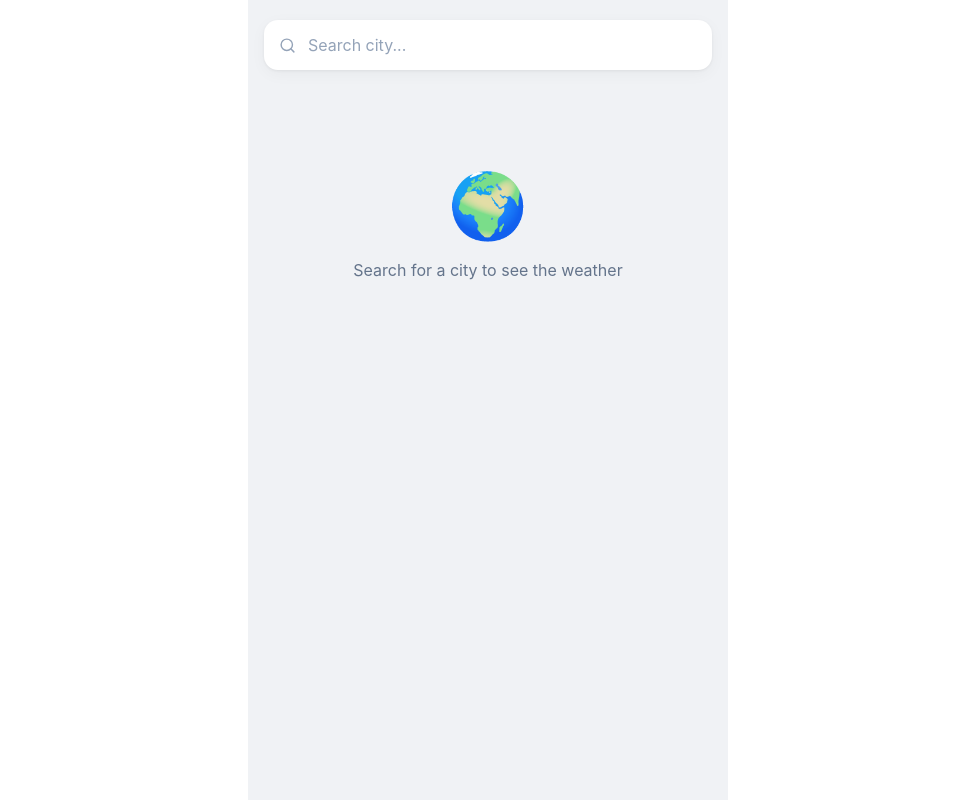
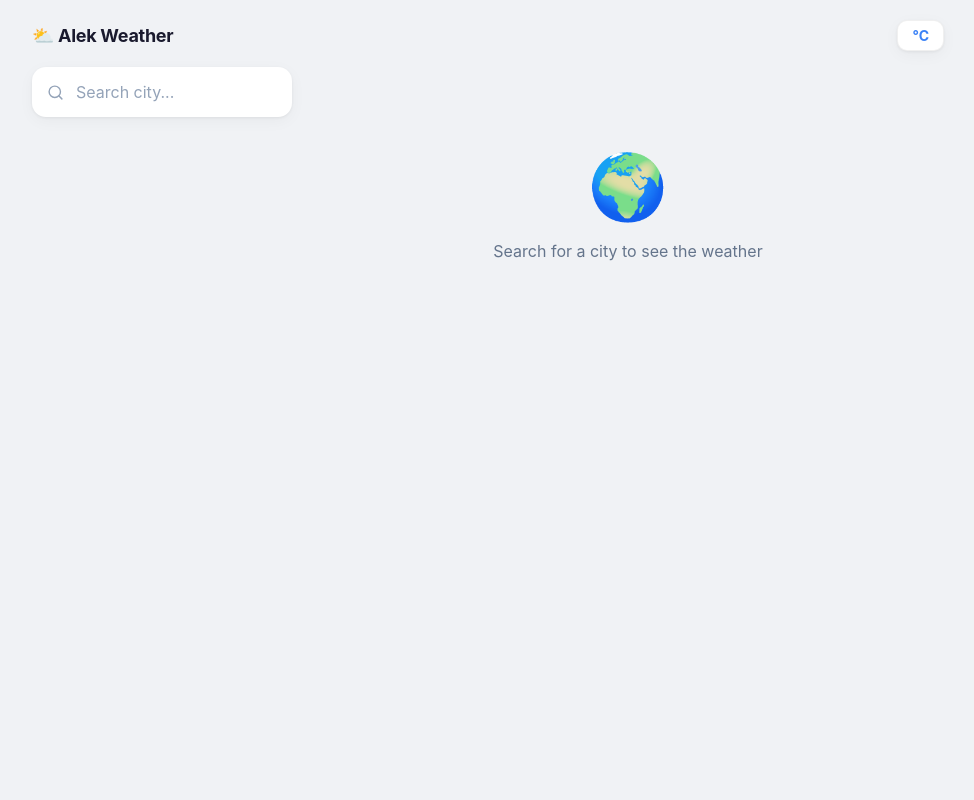
Before and after one commit to aleksandarangelov06/Alek-Weather, a React (Vite) app: page / in a window 1280 px wide. Shown: the whole page, without its empty margins (152-1126 px from the left). Built offline with nearby package versions, Linux system fonts and the light colour scheme.

Commit message:
Add Celsius toggle, saved cities, desktop layout, and rename to Alek Weather

```diff
--- a/index.html
+++ b/index.html
@@ -4,7 +4,7 @@
     <meta charset="UTF-8" />
     <link rel="icon" type="image/svg+xml" href="/favicon.svg" />
     <meta name="viewport" content="width=device-width, initial-scale=1.0" />
-    <title>weatherapp</title>
+    <title>Alek Weather</title>
   </head>
   <body>
     <div id="root"></div>
--- a/src/App.css
+++ b/src/App.css
@@ -12,15 +12,11 @@
   --font: -apple-system, BlinkMacSystemFont, 'Segoe UI', Roboto, sans-serif;
 }
 
-/* ── Layout ── */
+/* ── Base ── */
 .app {
   min-height: 100vh;
   background: var(--bg);
-  padding: 20px 16px 48px;
   font-family: var(--font);
-  max-width: 480px;
-  margin: 0 auto;
-  box-sizing: border-box;
 }
 
 .card {
@@ -39,10 +35,95 @@
   margin-bottom: 16px;
 }
 
+/* ── Header ── */
+.app-header {
+  display: flex;
+  align-items: center;
+  justify-content: space-between;
+  padding: 16px 16px 0;
+  max-width: 480px;
+  margin: 0 auto;
+}
+
+.app-title {
+  font-size: 18px;
+  font-weight: 700;
+  color: var(--text-primary);
+  letter-spacing: -0.3px;
+}
+
+.unit-toggle {
+  background: var(--card-bg);
+  border: 1.5px solid var(--border);
+  border-radius: 10px;
+  padding: 6px 14px;
+  font-size: 14px;
+  font-weight: 700;
+  color: var(--accent);
+  cursor: pointer;
+  font-family: var(--font);
+  box-shadow: var(--shadow);
+  transition: background 0.15s, border-color 0.2s;
+}
+
+.unit-toggle:hover {
+  background: var(--accent-light);
+  border-color: var(--accent);
+}
+
+/* ── Layout (mobile default) ── */
+.app-grid {
+  display: flex;
+  flex-direction: column;
+  padding: 12px 16px 48px;
+  max-width: 480px;
+  margin: 0 auto;
+}
+
+.sidebar {
+  width: 100%;
+}
+
+.main-content {
+  width: 100%;
+}
+
+/* ── Desktop layout ── */
+@media (min-width: 768px) {
+  .app-header {
+    max-width: 960px;
+    padding: 20px 24px 0;
+  }
+
+  .app-grid {
+    flex-direction: row;
+    align-items: flex-start;
+    gap: 20px;
+    max-width: 960px;
+    padding: 16px 24px 48px;
+  }
+
+  .sidebar {
+    width: 260px;
+    flex-shrink: 0;
+    position: sticky;
+    top: 20px;
+  }
+
+  .main-content {
+    flex: 1;
+    min-width: 0;
+  }
+
+  .details-grid {
+    grid-template-columns: repeat(4, 1fr);
+  }
+}
+
 /* ── Search ── */
 .search-wrapper {
   position: relative;
-  margin-bottom: 16px;
+  margin-bottom: 12px;
 }
 
 .search-bar {
@@ -156,21 +237,118 @@
   text-align: center;
 }
 
+/* ── Saved cities ── */
+.saved-cities {
+  padding: 16px 20px;
+}
+
+.saved-list {
+  display: flex;
+  flex-direction: column;
+  gap: 2px;
+}
+
+.saved-row {
+  display: flex;
+  align-items: center;
+  border-radius: 10px;
+  transition: background 0.15s;
+  overflow: hidden;
+}
+
+.saved-row.active {
+  background: var(--accent-light);
+}
+
+.saved-city-btn {
+  flex: 1;
+  display: flex;
+  align-items: center;
+  gap: 6px;
+  padding: 9px 10px;
+  background: none;
+  border: none;
+  cursor: pointer;
+  font-family: var(--font);
+  text-align: left;
+  color: var(--text-primary);
+  min-width: 0;
+}
+
+.saved-row:not(.active) .saved-city-btn:hover {
+  background: rgba(0, 0, 0, 0.03);
+}
+
+.saved-city-btn svg {
+  color: var(--accent);
+  flex-shrink: 0;
+}
+
+.saved-name {
+  font-size: 14px;
+  font-weight: 500;
+  white-space: nowrap;
+  overflow: hidden;
+  text-overflow: ellipsis;
+}
+
+.saved-sub {
+  font-size: 13px;
+  color: var(--text-secondary);
+  white-space: nowrap;
+}
+
+.saved-country {
+  margin-left: auto;
+  font-size: 11px;
+  font-weight: 600;
+  color: var(--accent);
+  background: var(--accent-light);
+  padding: 1px 6px;
+  border-radius: 5px;
+  flex-shrink: 0;
+}
+
+.saved-remove {
+  background: none;
+  border: none;
+  cursor: pointer;
+  color: var(--text-tertiary);
+  padding: 8px 10px;
+  display: flex;
+  align-items: center;
+  border-radius: 8px;
+  transition: color 0.15s, background 0.15s;
+  flex-shrink: 0;
+}
+
+.saved-remove:hover {
+  color: #ef4444;
+  background: rgba(239, 68, 68, 0.08);
+}
+
 /* ── Current weather ── */
 .current-card {
   text-align: center;
-  padding: 32px 20px 28px;
+  padding: 24px 20px 24px;
+}
+
+.current-header {
+  display: flex;
+  align-items: flex-start;
+  justify-content: space-between;
+  margin-bottom: 4px;
 }
 
 .current-location {
-  font-size: 18px;
+  font-size: 17px;
   font-weight: 600;
   color: var(--text-primary);
   display: flex;
   align-items: center;
-  justify-content: center;
-  gap: 8px;
+  gap: 7px;
   flex-wrap: wrap;
+  text-align: left;
 }
 
 .country-tag {
@@ -184,15 +362,37 @@
   letter-spacing: 0.5px;
 }
 
+.save-btn {
+  background: none;
+  border: none;
+  cursor: pointer;
+  color: var(--text-tertiary);
+  padding: 6px;
+  display: flex;
+  align-items: center;
+  border-radius: 10px;
+  transition: color 0.15s, background 0.15s;
+  flex-shrink: 0;
+}
+
+.save-btn:hover {
+  background: var(--accent-light);
+  color: var(--accent);
+}
+
+.save-btn.saved {
+  color: var(--accent);
+}
+
 .current-icon {
-  font-size: 80px;
+  font-size: 76px;
   line-height: 1;
-  margin: 20px 0 8px;
+  margin: 16px 0 6px;
   user-select: none;
 }
 
 .current-temp {
-  font-size: 76px;
+  font-size: 72px;
   font-weight: 200;
   color: var(--text-primary);
   line-height: 1;
@@ -220,9 +420,7 @@
   scrollbar-width: none;
 }
 
-.hourly-scroll::-webkit-scrollbar {
-  display: none;
-}
+.hourly-scroll::-webkit-scrollbar { display: none; }
 
 .hourly-item {
   display: flex;
@@ -284,9 +482,7 @@
   transition: background 0.15s;
 }
 
-.daily-row:hover {
-  background: rgba(0, 0, 0, 0.02);
-}
+.daily-row:hover { background: rgba(0, 0, 0, 0.02); }
 
 .daily-day {
   font-size: 14px;
@@ -299,9 +495,7 @@
   user-select: none;
 }
 
-.daily-precip-cell {
-  min-height: 18px;
-}
+.daily-precip-cell { min-height: 18px; }
 
 .precip-badge {
   font-size: 11px;
@@ -376,7 +570,7 @@
   margin-top: 2px;
 }
 
-/* ── States ── */
+/* ── Status / states ── */
 .status-message {
   display: flex;
   align-items: center;
@@ -387,9 +581,7 @@
   font-size: 15px;
 }
 
-.status-message.error {
-  color: #ef4444;
-}
+.status-message.error { color: #ef4444; }
 
 .spinner {
   width: 20px;
@@ -401,9 +593,7 @@
   animation: spin 0.7s linear infinite;
 }
 
-@keyframes spin {
-  to { transform: rotate(360deg); }
-}
+@keyframes spin { to { transform: rotate(360deg); } }
 
 .empty-state {
   text-align: center;
@@ -429,10 +619,3 @@
   from { opacity: 0; transform: translateY(8px); }
   to   { opacity: 1; transform: translateY(0); }
 }
-
-/* ── Wide screens ── */
-@media (min-width: 600px) {
-  .details-grid {
-    grid-template-columns: repeat(4, 1fr);
-  }
-}
--- a/src/App.jsx
+++ b/src/App.jsx
@@ -1,5 +1,8 @@
+import { useState } from 'react'
 import { useWeather } from './hooks/useWeather'
+import { useSavedCities } from './hooks/useSavedCities'
 import { SearchBar } from './components/SearchBar'
+import { SavedCities } from './components/SavedCities'
 import { CurrentWeather } from './components/CurrentWeather'
 import { HourlyForecast } from './components/HourlyForecast'
 import { DailyForecast } from './components/DailyForecast'
@@ -7,13 +10,52 @@ import { WeatherDetails } from './components/WeatherDetails'
 import './App.css'
 
 function App() {
+  const [unit, setUnit] = useState(() => localStorage.getItem('alek-weather-unit') ?? 'F')
+
   const {
     location, weather, searchResults, loading, error,
     searchCity, selectCity, useMyLocation, setSearchResults,
   } = useWeather()
 
+  const { cities, save, remove, isSaved } = useSavedCities()
+
+  const toggleUnit = () => {
+    const next = unit === 'F' ? 'C' : 'F'
+    setUnit(next)
+    localStorage.setItem('alek-weather-unit', next)
+  }
+
+  const handleSelectSaved = (city) => selectCity(city)
+
+  const weatherPanel = weather && !loading && (
+    <>
+      <CurrentWeather
+        current={weather.current}
+        daily={weather.daily}
+        location={location}
+        unit={unit}
+        saved={isSaved(location)}
+        onSave={() => save(location)}
+        onRemove={() => remove(location)}
+      />
+      <HourlyForecast hourly={weather.hourly} timezone={weather.timezone} unit={unit} />
+      <DailyForecast daily={weather.daily} unit={unit} />
+      <WeatherDetails current={weather.current} daily={weather.daily} timezone={weather.timezone} unit={unit} />
+    </>
+  )
+
   return (
     <div className="app">
+      <header className="app-header">
+        <div className="app-title">⛅ Alek Weather</div>
+        <button className="unit-toggle" onClick={toggleUnit}>
+          °{unit === 'F' ? 'C' : 'F'}
+        </button>
+      </header>
+
+      <div className="app-grid">
+        {/* Left sidebar: search + saved cities */}
+        <aside className="sidebar">
           <SearchBar
             onSearch={searchCity}
             results={searchResults}
@@ -21,44 +63,36 @@ function App() {
             onUseLocation={useMyLocation}
             onClear={() => setSearchResults([])}
           />
+          <SavedCities
+            cities={cities}
+            onSelect={handleSelectSaved}
+            onRemove={remove}
+            currentLatitude={location?.latitude}
+          />
+        </aside>
 
+        {/* Main content */}
+        <main className="main-content">
           {loading && (
             <div className="status-message">
               <div className="spinner" />
               <span>Fetching weather...</span>
             </div>
           )}
-
           {error && !loading && (
             <div className="status-message error">{error}</div>
           )}
-
           {!weather && !loading && !error && (
             <div className="empty-state">
               <div className="empty-icon">🌍</div>
               <p className="empty-text">Search for a city to see the weather</p>
             </div>
           )}
-
-      {weather && !loading && (
           <div className="weather-content">
-          <CurrentWeather
-            current={weather.current}
-            daily={weather.daily}
-            location={location}
-          />
-          <HourlyForecast
-            hourly={weather.hourly}
-            timezone={weather.timezone}
-          />
-          <DailyForecast daily={weather.daily} />
-          <WeatherDetails
-            current={weather.current}
-            daily={weather.daily}
-            timezone={weather.timezone}
-          />
+            {weatherPanel}
           </div>
-      )}
+        </main>
+      </div>
     </div>
   )
 }
--- a/src/components/HourlyForecast.jsx
+++ b/src/components/HourlyForecast.jsx
@@ -1,6 +1,6 @@
-import { getWeatherInfo } from '../utils/weatherCodes'
+import { getWeatherInfo, toTemp } from '../utils/weatherCodes'
 
-export function HourlyForecast({ hourly, timezone }) {
+export function HourlyForecast({ hourly, timezone, unit }) {
   const now = new Date()
   const currentHourStr = now.toLocaleString('en-CA', {
     hour: '2-digit', hour12: false, timeZone: timezone,
@@ -30,7 +30,7 @@ export function HourlyForecast({ hourly, timezone }) {
             <div key={i} className="hourly-item">
               <span className="hourly-time">{label}</span>
               <span className="hourly-icon">{info.icon}</span>
-              <span className="hourly-temp">{Math.round(temps[i])}°</span>
+              <span className="hourly-temp">{toTemp(temps[i], unit)}°</span>
               {precip[i] > 20 ? (
                 <span className="hourly-precip">{precip[i]}%</span>
               ) : (
--- /dev/null
+++ b/src/components/SavedCities.jsx
@@ -0,0 +1,28 @@
+import { MapPin, X } from 'lucide-react'
+
+export function SavedCities({ cities, onSelect, onRemove, currentLatitude }) {
+  if (cities.length === 0) return null
+
+  return (
+    <div className="saved-cities card">
+      <div className="section-label">SAVED CITIES</div>
+      <div className="saved-list">
+        {cities.map((city, i) => (
+          <div key={i} className={`saved-row ${currentLatitude === city.latitude ? 'active' : ''}`}>
+            <button className="saved-city-btn" onClick={() => onSelect(city)}>
+              <MapPin size={13} />
+              <span className="saved-name">{city.name}</span>
+              {city.admin1 && city.admin1 !== city.name && (
+                <span className="saved-sub">, {city.admin1}</span>
+              )}
+              {city.country && <span className="saved-country">{city.country}</span>}
+            </button>
+            <button className="saved-remove" onClick={() => onRemove(city)} aria-label="Remove">
+              <X size={13} />
+            </button>
+          </div>
+        ))}
+      </div>
+    </div>
+  )
+}
--- /dev/null
+++ b/src/hooks/useSavedCities.js
@@ -0,0 +1,35 @@
+import { useState, useCallback } from 'react'
+
+const KEY = 'alek-weather-saved'
+
+function load() {
+  try { return JSON.parse(localStorage.getItem(KEY)) ?? [] }
+  catch { return [] }
+}
+
+export function useSavedCities() {
+  const [cities, setCities] = useState(load)
+
+  const save = useCallback((city) => {
+    setCities(prev => {
+      if (prev.some(c => c.latitude === city.latitude)) return prev
+      const next = [...prev, city]
+      localStorage.setItem(KEY, JSON.stringify(next))
+      return next
+    })
+  }, [])
+
+  const remove = useCallback((city) => {
+    setCities(prev => {
+      const next = prev.filter(c => c.latitude !== city.latitude)
+      localStorage.setItem(KEY, JSON.stringify(next))
+      return next
+    })
+  }, [])
+
+  const isSaved = useCallback((city) => {
+    return city ? cities.some(c => c.latitude === city.latitude) : false
+  }, [cities])
+
+  return { cities, save, remove, isSaved }
+}
--- a/src/utils/weatherCodes.js
+++ b/src/utils/weatherCodes.js
@@ -51,6 +51,11 @@ export function formatTime(isoString, timezone) {
   })
 }
 
+export function toTemp(fahrenheit, unit) {
+  if (unit === 'C') return Math.round((fahrenheit - 32) * 5 / 9)
+  return Math.round(fahrenheit)
+}
+
 export function formatDay(dateString) {
   const date = new Date(dateString + 'T12:00:00')
   const today = new Date()
```
Also changed, not shown: src/components/CurrentWeather.jsx (+24 -13 lines), src/components/DailyForecast.jsx (+6 -6 lines), src/components/WeatherDetails.jsx (+4 -3 lines). Lines whose indentation alone changed are shown as unchanged.
